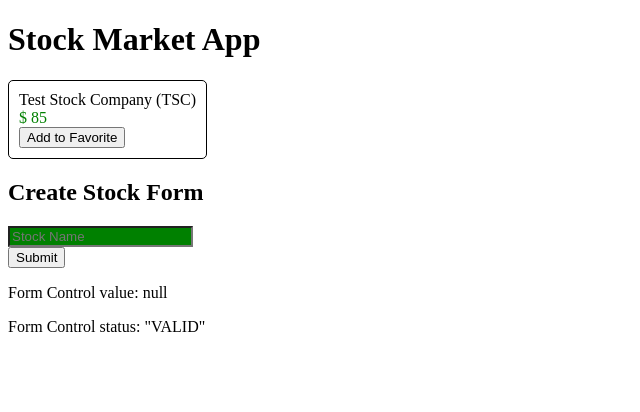
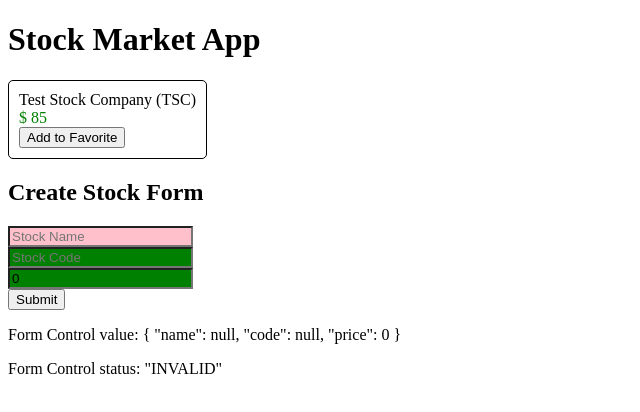
Before and after one commit to JIA-WE-LIAN/StockMarket, an Angular app: page / in a window 1280 px wide. Shown: the top 412 px of the page, without its empty margins (0-640 px from the left). Built offline with nearby package versions, Linux system fonts and the light colour scheme.

Commit message:
'20_formGroup'

```diff
--- a/src/app/stock/create-stock/create-stock.component.html
+++ b/src/app/stock/create-stock/create-stock.component.html
@@ -1,15 +1,26 @@
 <h2>Create Stock Form</h2>
 
 <div class="form-group">
-
+  <form [formGroup]="stockForm" (ngSubmit)="onSubmit()">
     <div class="stock-name">
       <input type="text"
              placeholder="Stock Name"
              name="stockName"
-             [formControl]="nameControl">
+             formControlName="name">
     </div>
-    <button (click)="onSubmit()">Submit</button>
+    <div class="stock-code">
+        <input type="text"
+               placeholder="Stock Code"
+               formControlName="code">
+    </div>
+    <div class="stock-price">
+        <input type="number"
+               placeholder="Stock Price"
+               formControlName="price">
+    </div>
+    <button type="submit">Submit</button>
+  </form>
 </div>
 
-<p>Form Control value: {{ nameControl.value | json }}</p>
-<p>Form Control status: {{ nameControl.status | json }}</p>
+<p>Form Control value: {{ stockForm.value | json }}</p>
+<p>Form Control status: {{ stockForm.status | json }}</p>
--- a/src/app/stock/create-stock/create-stock.component.ts
+++ b/src/app/stock/create-stock/create-stock.component.ts
@@ -1,5 +1,5 @@
 import { Component, OnInit } from '@angular/core';
-import { FormControl } from '@angular/forms';
+import { FormControl, FormGroup, Validators } from '@angular/forms';
 import { Stock } from 'src/app/model/stock';
 
 @Component({
@@ -9,10 +9,14 @@
 })
 export class CreateStockComponent {
 
-  public nameControl = new FormControl();
+  public stockForm: FormGroup = new FormGroup({
+    name: new FormControl(null, Validators.required),
+    code: new FormControl(null, [Validators.required, Validators.minLength(2)]),
+    price: new FormControl(0, [Validators.required, Validators.min(0)])
+  });
   constructor() {}
 
   onSubmit() {
-    console.log('Name Control Value', this.nameControl.value);
+    console.log('Stock Form Value', this.stockForm.value);
   }
 }
```
